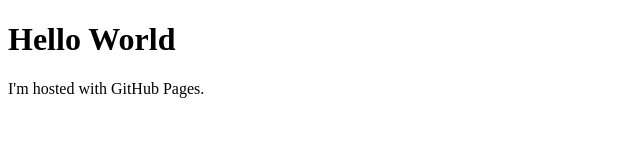
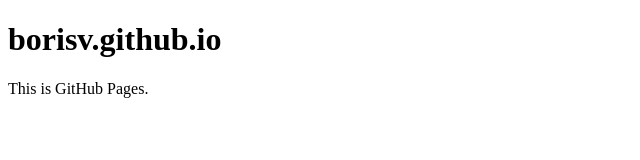
Before and after one commit to borisv/borisv.github.io, a plain HTML site: page index.html in a window 1280 px wide. Shown: the whole page, without its empty margins (0-640 px from the left). Drawn offline with Linux system fonts and the light colour scheme.

Commit message:
Update index.html

```diff
--- a/index.html
+++ b/index.html
@@ -1,7 +1,7 @@
 <!DOCTYPE html>
 <html>
 <body>
-<h1>Hello World</h1>
-<p>I'm hosted with GitHub Pages.</p>
+<h1>borisv.github.io</h1>
+<p>This is GitHub Pages.</p>
 </body>
 </html>
```
